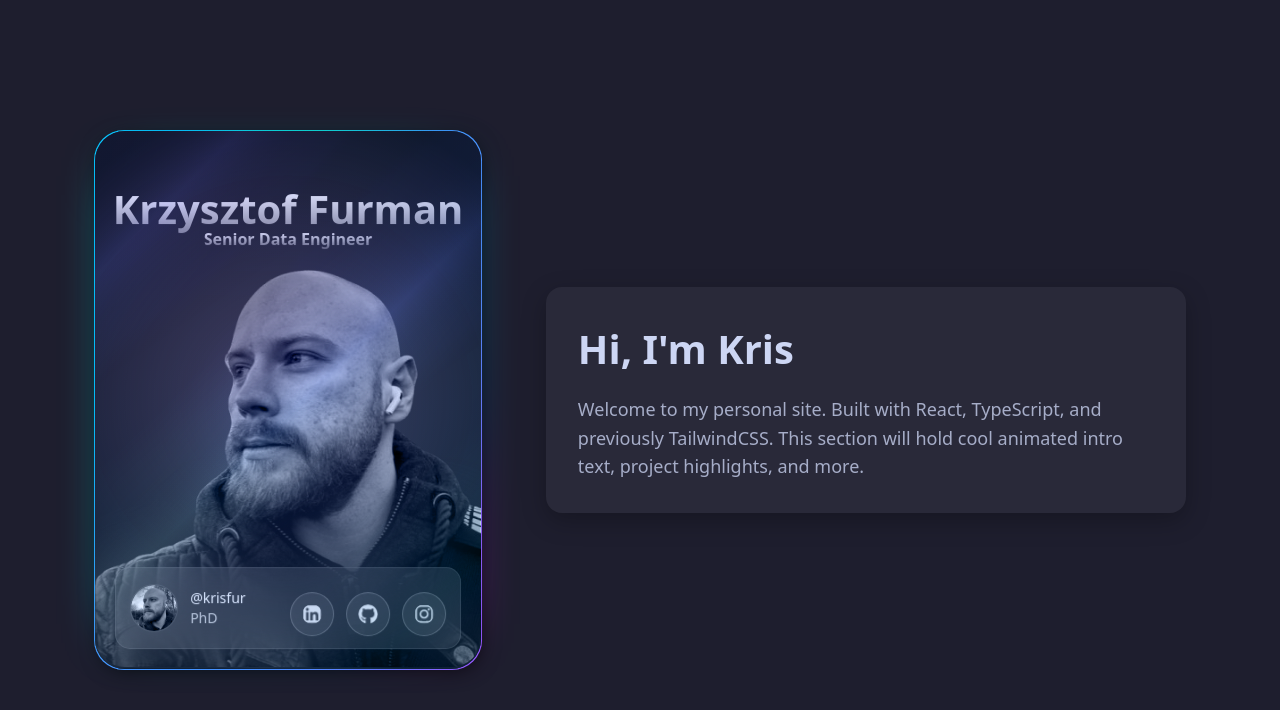
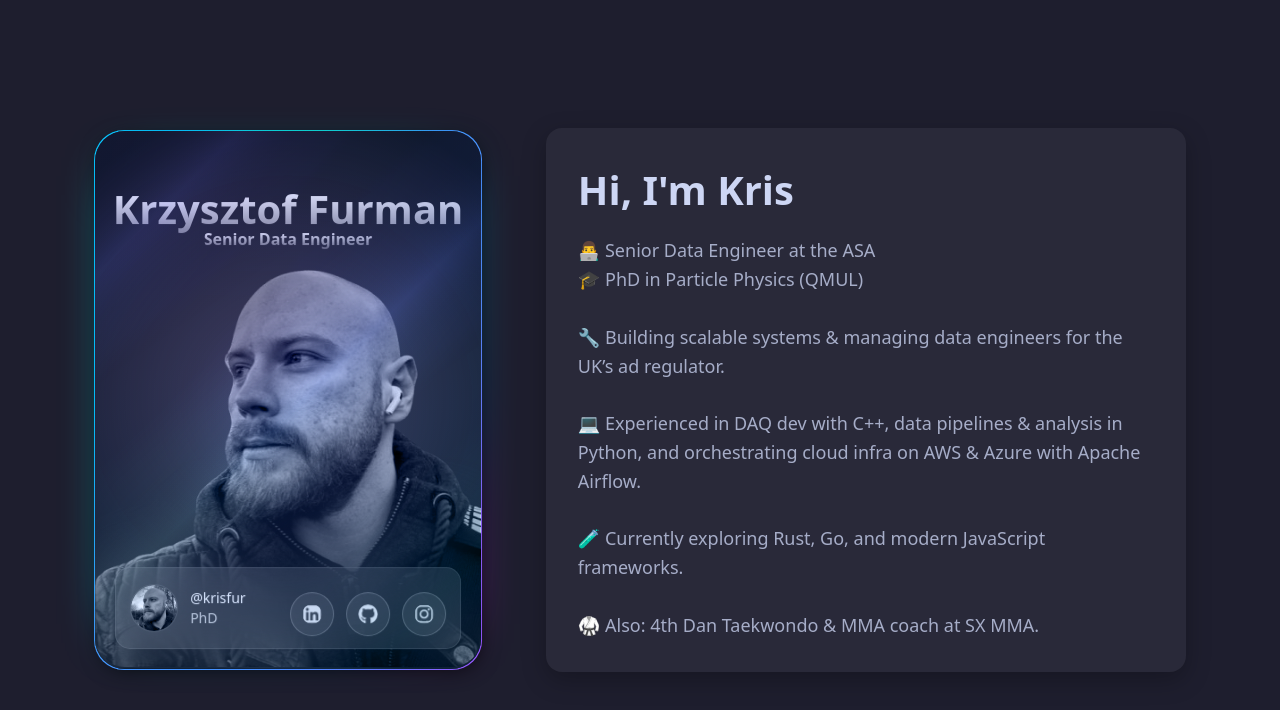
Before and after one commit to krisfur/personal-site, a React (Vite) app: page / in a window 1280 px wide. Shown: the top 710 px of the page. Built offline with nearby package versions, Linux system fonts and the light colour scheme.

Commit message:
Updated about me section.

```diff
--- a/src/App.tsx
+++ b/src/App.tsx
@@ -43,8 +43,17 @@ function App() {
         <div className="text-panel">
           <h1>Hi, I'm Kris</h1>
           <p>
-            Welcome to my personal site. Built with React, TypeScript, and previously TailwindCSS.
-            This section will hold cool animated intro text, project highlights, and more.
+            👨‍💻 Senior Data Engineer at the ASA
+            <br />
+            🎓 PhD in Particle Physics (QMUL)
+            <br /><br />
+            🔧 Building scalable systems & managing data engineers for the UK’s ad regulator.
+            <br /><br />
+            💻 Experienced in DAQ dev with C++, data pipelines & analysis in Python, and orchestrating cloud infra on AWS & Azure with Apache Airflow.
+            <br /><br />
+            🧪 Currently exploring Rust, Go, and modern JavaScript frameworks.
+            <br /><br />
+            🥋 Also: 4th Dan Taekwondo & MMA coach at SX MMA.
           </p>
         </div>
       </div>
```
